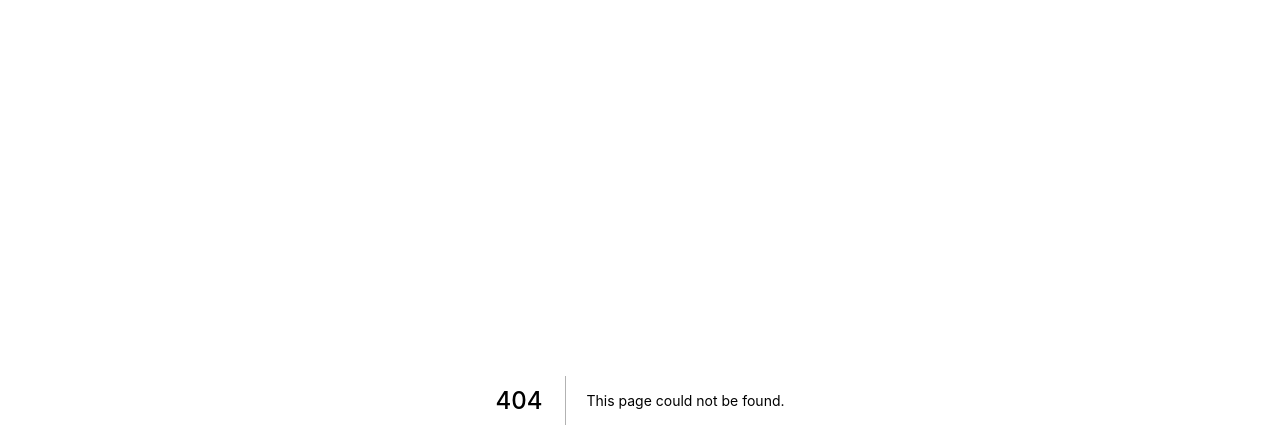
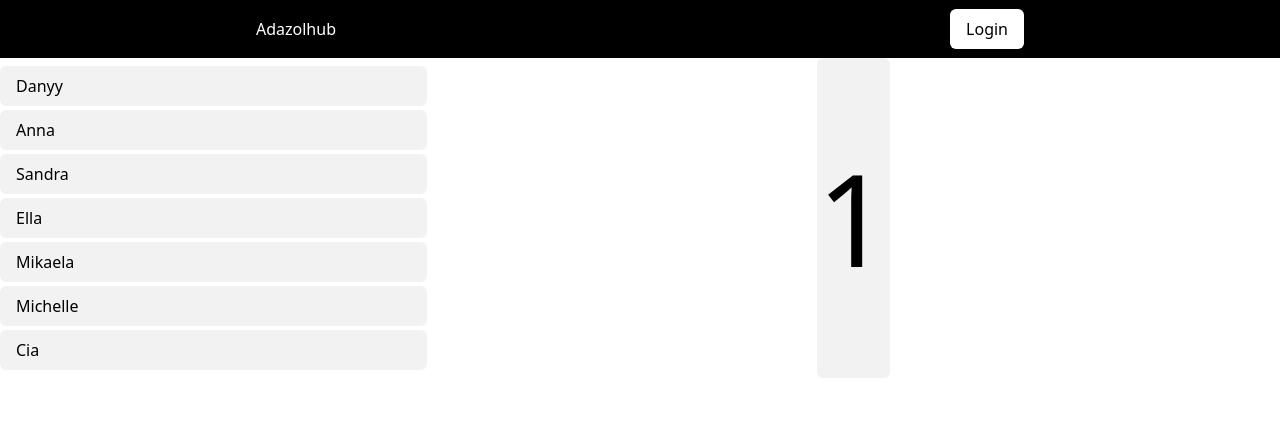
Before and after one commit to adazol123/next-nested-persistent-layouts, a Next.js app: page /1 in a window 1280 px wide. Before the commit this address had no page. Shown: the top 448 px of the page. Built offline with nearby package versions, Linux system fonts and the light colour scheme.

Commit message:
initial commit for understanding next layouts - shared layouts - nested layouts components - typescript - tailwindcss

```diff
--- /dev/null
+++ b/layouts/index.tsx
@@ -0,0 +1,27 @@
+import { NextPageContext } from 'next'
+import Head from 'next/head'
+import React from 'react'
+import style from '../styles/Layout.module.css'
+export type Props = {
+    children: React.ReactNode
+}
+
+const LayoutRoot: React.FC<Props> = (props) => {
+    return (
+        <>
+            <Head>
+                <title>Adazolhub | Nested Layout</title>
+            </Head>
+            <header className={style.container}>
+                <nav className={style.nav__bar} style={{ minHeight: 'var(--nav-height)' }}>
+                    <span className={style.logo}>Adazolhub</span>
+                    <button type='button'>Login</button>
+                </nav>
+            </header>
+
+            {props.children}
+        </>
+    )
+}
+
+export default LayoutRoot
--- /dev/null
+++ b/layouts/people.tsx
@@ -0,0 +1,35 @@
+import { GetServerSideProps, InferGetServerSidePropsType } from 'next'
+import Link from 'next/link'
+import React from 'react'
+import style from '../styles/Layout.module.css'
+import { useRouter } from 'next/router';
+
+
+type Data = {
+    names: Array<{
+        name: string;
+        id: number;
+    }>;
+};
+const PeopleLayout = () => {
+    let [people, setPeople] = React.useState<Data>()
+    React.useEffect(() => {
+        fetch('http://localhost:3000/api/hello').then(res => res.json()).then(res => setPeople(res))
+    }, [])
+    let { query } = useRouter()
+    console.log(query)
+    return (
+        <div className='col-span-1 my-2'>
+            <div className={style.people}>
+                {people?.names && people.names.map((man, index) =>
+                (
+                    <Link href={`${index}`} key={index}><a>{man.name}</a>
+                    </Link>
+                ))}
+
+            </div>
+        </div>
+    )
+}
+
+export default PeopleLayout
--- a/package.json
+++ b/package.json
@@ -17,8 +17,11 @@
     "@types/node": "18.7.5",
     "@types/react": "18.0.17",
     "@types/react-dom": "18.0.6",
+    "autoprefixer": "^10.4.8",
     "eslint": "8.22.0",
     "eslint-config-next": "12.2.5",
+    "postcss": "^8.4.16",
+    "tailwindcss": "^3.1.8",
     "typescript": "4.7.4"
   }
 }
--- /dev/null
+++ b/pages/[uid].tsx
@@ -0,0 +1,44 @@
+import type { GetServerSideProps, InferGetServerSidePropsType, NextPage } from 'next'
+import Head from 'next/head'
+import Image from 'next/image'
+import { useRouter } from 'next/router'
+import React from 'react'
+import LayoutRoot, { Props } from '../layouts'
+import PeopleLayout from '../layouts/people'
+import styles from '../styles/Home.module.css'
+import type { PageWithLayout } from './_app'
+
+type Data = {
+    names: Array<{
+        name: string;
+        id: number;
+    }>;
+};
+
+const Person: PageWithLayout = () => {
+    const { query } = useRouter()
+
+    return (
+        <div className={styles.container}>
+            <div className=' my-2 bg-black/5 rounded-md w-full h-full grid place-content-center'>
+                {query.uid?.toString()}
+
+            </div>
+        </div>
+    )
+}
+
+Person.getLayout = (page) => {
+    return (
+        <LayoutRoot>
+            <section>
+                <PeopleLayout ></PeopleLayout>
+                {page}
+            </section>
+        </LayoutRoot>
+    )
+}
+
+
+
+export default Person
--- a/pages/_app.tsx
+++ b/pages/_app.tsx
@@ -1,8 +1,20 @@
 import '../styles/globals.css'
 import type { AppProps } from 'next/app'
+import { NextPage } from 'next'
 
-function MyApp({ Component, pageProps }: AppProps) {
-  return <Component {...pageProps} />
+export type PageWithLayout = NextPage & {
+  getLayout?: (page: React.ReactElement) => React.ReactNode
+}
+
+type PagePropsWithLayout = AppProps & {
+  Component: PageWithLayout
+}
+
+function MyApp({ Component, pageProps }: PagePropsWithLayout) {
+  // Use the layout defined at the page level, if available
+  const getLayout = Component.getLayout ?? ((page) => page)
+
+  return getLayout(<Component {...pageProps} />)
 }
 
 export default MyApp
--- a/pages/api/hello.ts
+++ b/pages/api/hello.ts
@@ -1,13 +1,47 @@
 // Next.js API route support: https://nextjs.org/docs/api-routes/introduction
-import type { NextApiRequest, NextApiResponse } from 'next'
+import type { NextApiRequest, NextApiResponse } from "next";
 
 type Data = {
-  name: string
-}
+  names: Array<{
+    name: string;
+    id: number;
+  }>;
+};
 
 export default function handler(
   req: NextApiRequest,
   res: NextApiResponse<Data>
 ) {
-  res.status(200).json({ name: 'John Doe' })
+  res.status(200).json({
+    names: [
+      {
+        name: "Danyy",
+        id: 1,
+      },
+      {
+        name: "Anna",
+        id: 2,
+      },
+      {
+        name: "Sandra",
+        id: 3,
+      },
+      {
+        name: "Ella",
+        id: 4,
+      },
+      {
+        name: "Mikaela",
+        id: 5,
+      },
+      {
+        name: "Michelle",
+        id: 6,
+      },
+      {
+        name: "Cia",
+        id: 7,
+      },
+    ],
+  });
 }
--- a/pages/index.tsx
+++ b/pages/index.tsx
@@ -1,72 +1,32 @@
-import type { NextPage } from 'next'
+import type { GetServerSideProps, InferGetServerSidePropsType, NextPage } from 'next'
 import Head from 'next/head'
 import Image from 'next/image'
+import LayoutRoot, { Props } from '../layouts'
+import PeopleLayout from '../layouts/people'
 import styles from '../styles/Home.module.css'
+import Person from './[uid]'
+import type { PageWithLayout } from './_app'
 
-const Home: NextPage = () => {
+
+const Home: PageWithLayout = () => {
+
   return (
     <div className={styles.container}>
-      <Head>
-        <title>Create Next App</title>
-        <meta name="description" content="Generated by create next app" />
-        <link rel="icon" href="/favicon.ico" />
-      </Head>
-
-      <main className={styles.main}>
-        <h1 className={styles.title}>
-          Welcome to <a href="https://nextjs.org">Next.js!</a>
-        </h1>
-
-        <p className={styles.description}>
-          Get started by editing{' '}
-          <code className={styles.code}>pages/index.tsx</code>
-        </p>
-
-        <div className={styles.grid}>
-          <a href="https://nextjs.org/docs" className={styles.card}>
-            <h2>Documentation &rarr;</h2>
-            <p>Find in-depth information about Next.js features and API.</p>
-          </a>
-
-          <a href="https://nextjs.org/learn" className={styles.card}>
-            <h2>Learn &rarr;</h2>
-            <p>Learn about Next.js in an interactive course with quizzes!</p>
-          </a>
-
-          <a
-            href="https://github.com/vercel/next.js/tree/canary/examples"
-            className={styles.card}
-          >
-            <h2>Examples &rarr;</h2>
-            <p>Discover and deploy boilerplate example Next.js projects.</p>
-          </a>
-
-          <a
-            href="https://vercel.com/new?utm_source=create-next-app&utm_medium=default-template&utm_campaign=create-next-app"
-            className={styles.card}
-          >
-            <h2>Deploy &rarr;</h2>
-            <p>
-              Instantly deploy your Next.js site to a public URL with Vercel.
-            </p>
-          </a>
-        </div>
-      </main>
-
-      <footer className={styles.footer}>
-        <a
-          href="https://vercel.com?utm_source=create-next-app&utm_medium=default-template&utm_campaign=create-next-app"
-          target="_blank"
-          rel="noopener noreferrer"
-        >
-          Powered by{' '}
-          <span className={styles.logo}>
-            <Image src="/vercel.svg" alt="Vercel Logo" width={72} height={16} />
-          </span>
-        </a>
-      </footer>
+      🏈
     </div>
   )
 }
 
+Home.getLayout = (page) => {
+  return (
+    <LayoutRoot>
+      <section>
+        <PeopleLayout ></PeopleLayout>
+        {page}
+      </section>
+    </LayoutRoot>
+  )
+}
+
+
 export default Home
--- /dev/null
+++ b/postcss.config.js
@@ -0,0 +1,6 @@
+module.exports = {
+  plugins: {
+    tailwindcss: {},
+    autoprefixer: {},
+  },
+}
--- a/styles/Home.module.css
+++ b/styles/Home.module.css
@@ -1,5 +1,6 @@
 .container {
-  padding: 0 2rem;
+  padding: 0 1rem;
+  @apply grid place-content-center text-9xl  col-span-2 mx-auto;
 }
 
 .main {
--- /dev/null
+++ b/styles/Layout.module.css
@@ -0,0 +1,19 @@
+.container {
+  @apply px-6;
+  @apply bg-black text-white;
+}
+.nav__bar {
+  @apply max-w-screen-md mx-auto flex justify-between items-center;
+}
+
+.people {
+  @apply flex flex-col gap-1;
+}
+
+.people > a {
+  @apply bg-black/5 px-4 py-2 rounded-md;
+}
+
+.people > a:hover {
+  @apply bg-black/10;
+}
--- a/styles/globals.css
+++ b/styles/globals.css
@@ -1,26 +1,21 @@
-html,
-body {
-  padding: 0;
-  margin: 0;
-  font-family: -apple-system, BlinkMacSystemFont, Segoe UI, Roboto, Oxygen,
-    Ubuntu, Cantarell, Fira Sans, Droid Sans, Helvetica Neue, sans-serif;
+@tailwind base;
+@tailwind components;
+@tailwind utilities;
+
+:root {
+  --nav-height: 58px;
 }
 
-a {
-  color: inherit;
-  text-decoration: none;
+button,
+[type="button"] {
+  @apply px-4 py-2 bg-white outline-none rounded-md text-black font-medium;
 }
 
-* {
-  box-sizing: border-box;
+button:hover,
+button:focus {
+  @apply bg-transparent ring-1 ring-white/50 text-white;
 }
 
-@media (prefers-color-scheme: dark) {
-  html {
-    color-scheme: dark;
-  }
-  body {
-    color: white;
-    background: black;
-  }
+section {
+  @apply grid grid-cols-3;
 }
--- /dev/null
+++ b/tailwind.config.js
@@ -0,0 +1,12 @@
+/** @type {import('tailwindcss').Config} */
+module.exports = {
+  content: [
+    "./pages/**/*.{js,ts,jsx,tsx}",
+    "./layouts/**/*.{js,ts,jsx,tsx}",
+    "./components/**/*.{js,ts,jsx,tsx}",
+  ],
+  theme: {
+    extend: {},
+  },
+  plugins: [],
+}
```
Also changed, not shown: 2 other files (tests, documents, lock files or other folders).
